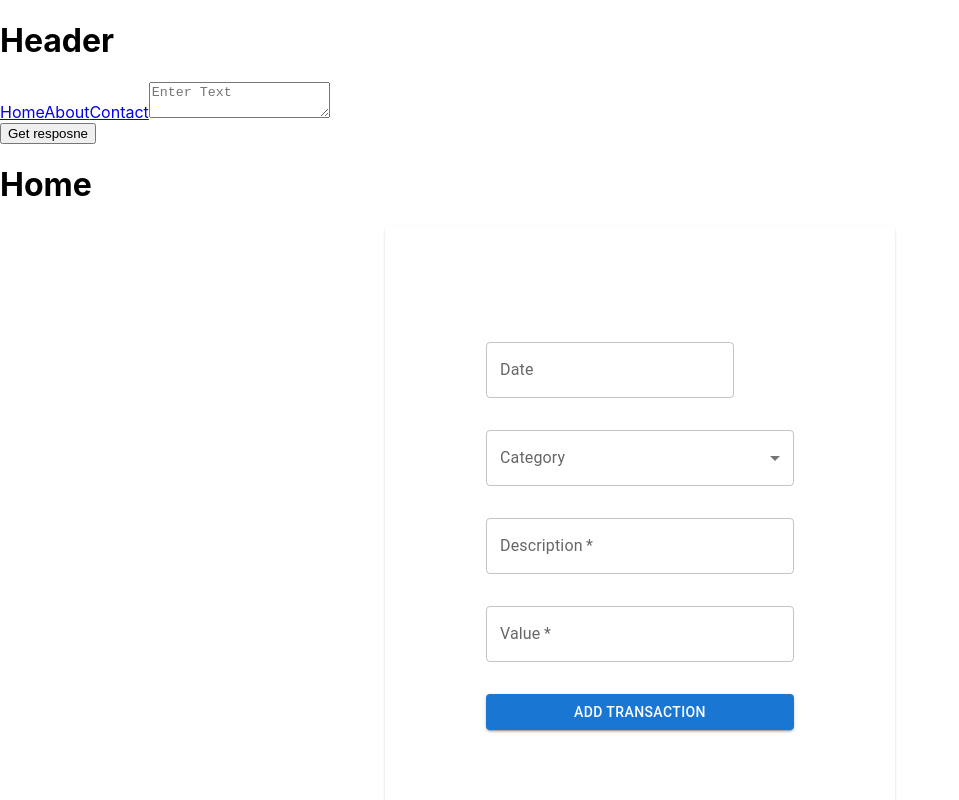
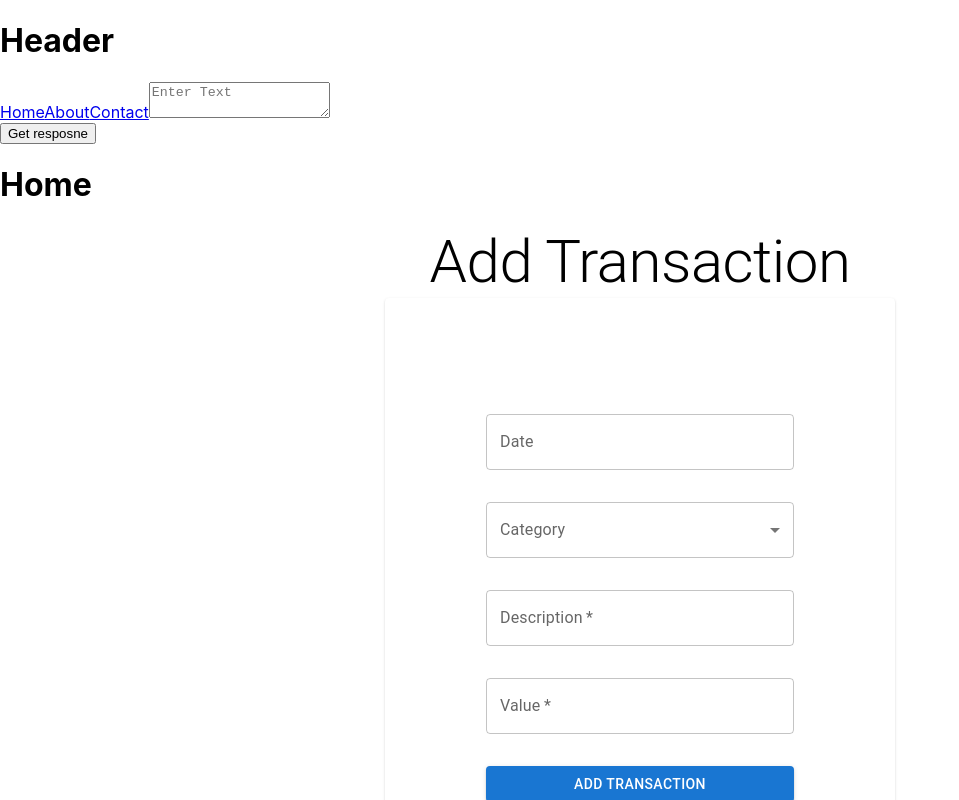
Before and after one commit to nrai14/CoinCoach, a React (Create React App) app: page / in a window 1280 px wide. Shown: the top 800 px of the page, without its empty margins (0-959 px from the left). Built offline with nearby package versions, Linux system fonts and the light colour scheme.

Commit message:
Add code for date picker and format code

```diff
--- a/package.json
+++ b/package.json
@@ -11,6 +11,8 @@
     "@testing-library/react": "^13.4.0",
     "@testing-library/user-event": "^13.5.0",
     "axios": "^1.3.3",
+    "dayjs": "^1.11.7",
+    "moment": "^2.29.4",
     "react": "^18.2.0",
     "react-dom": "^18.2.0",
     "react-router-dom": "^6.8.1",
--- a/src/components/Tracker.js
+++ b/src/components/Tracker.js
@@ -1,4 +1,4 @@
-import { useState } from 'react';
+import {useState} from 'react';
 
 import TextField from '@mui/material/TextField';
 import Grid from '@mui/material/Grid';
@@ -9,6 +9,7 @@ import MenuItem from '@mui/material/MenuItem';
 import Select from '@mui/material/Select';
 import InputLabel from '@mui/material/InputLabel';
 import FormControl from '@mui/material/FormControl';
+import Typography from '@mui/material/Typography';
 
 import { AdapterDayjs } from '@mui/x-date-pickers/AdapterDayjs';
 import { LocalizationProvider } from '@mui/x-date-pickers/LocalizationProvider';
@@ -27,26 +28,24 @@ function Tracker() {
 
   return (
     <>
-
+   <Typography variant='h2' align='center'>Add Transaction</Typography>
       <Card style={{ maxWidth: 500, margin: "0 auto", padding: "20px 5px" }} >
         <CardContent>
           <form>
             <Grid container spacing={4} justifyContent="center" padding={10}>
 
-
-            <Grid item xs={12}>
-            <LocalizationProvider dateAdapter={AdapterDayjs}>
+            <Grid item xs={12} >
+              <LocalizationProvider dateAdapter={AdapterDayjs} >
               <DatePicker
                 label="Date"
                 value={value}
                 onChange={(newValue) => {
                   setValue(newValue);
                 }}
-              renderInput={(params) => <TextField {...params} />}
+                renderInput={(params) => <TextField fullWidth {...params} />}
               />
              </LocalizationProvider>
              </Grid>
-
 
               <Grid item xs={12}>
                 <FormControl fullWidth>
@@ -57,28 +56,40 @@ function Tracker() {
                     value={category}
                     label="Category"
                     onChange={handleChange}
+                    required
                   >
                     <MenuItem value={1}>Salary</MenuItem>
                     <MenuItem value={2}>Food</MenuItem>
                     <MenuItem value={3}>Petrol</MenuItem>
                   </Select>
                 </FormControl>
-
-              </Grid>
-
-
-
-              <Grid item xs={12}>
-                <TextField id='' label='Description' Placeholder='Enter description' variant='outlined' fullWidth required />
-              </Grid>
-
-
-              <Grid item xs={12}>
-                <TextField type='number' id='' label='Value' Placeholder='Please enter the value' variant='outlined' fullWidth required />
               </Grid>
 
               <Grid item xs={12}>
-                <Button type="submit" variant='contained' fullWidth> Add Transaction </Button>
+                <TextField id=''
+                label='Description'
+                Placeholder='Enter description'
+                variant='outlined'
+                fullWidth
+                required />
+              </Grid>
+
+              <Grid item xs={12}>
+                <TextField
+                type='number'
+                id=''
+                label='Value'
+                Placeholder='Please enter the value'
+                variant='outlined'
+                fullWidth
+                required />
+              </Grid>
+
+              <Grid item xs={12}>
+                <Button
+                type="submit"
+                variant='contained'
+                fullWidth> Add Transaction </Button>
               </Grid>
 
             </Grid>
```
Also changed, not shown: 1 other file (tests, documents, lock files or other folders). Lines whose indentation alone changed are shown as unchanged.
